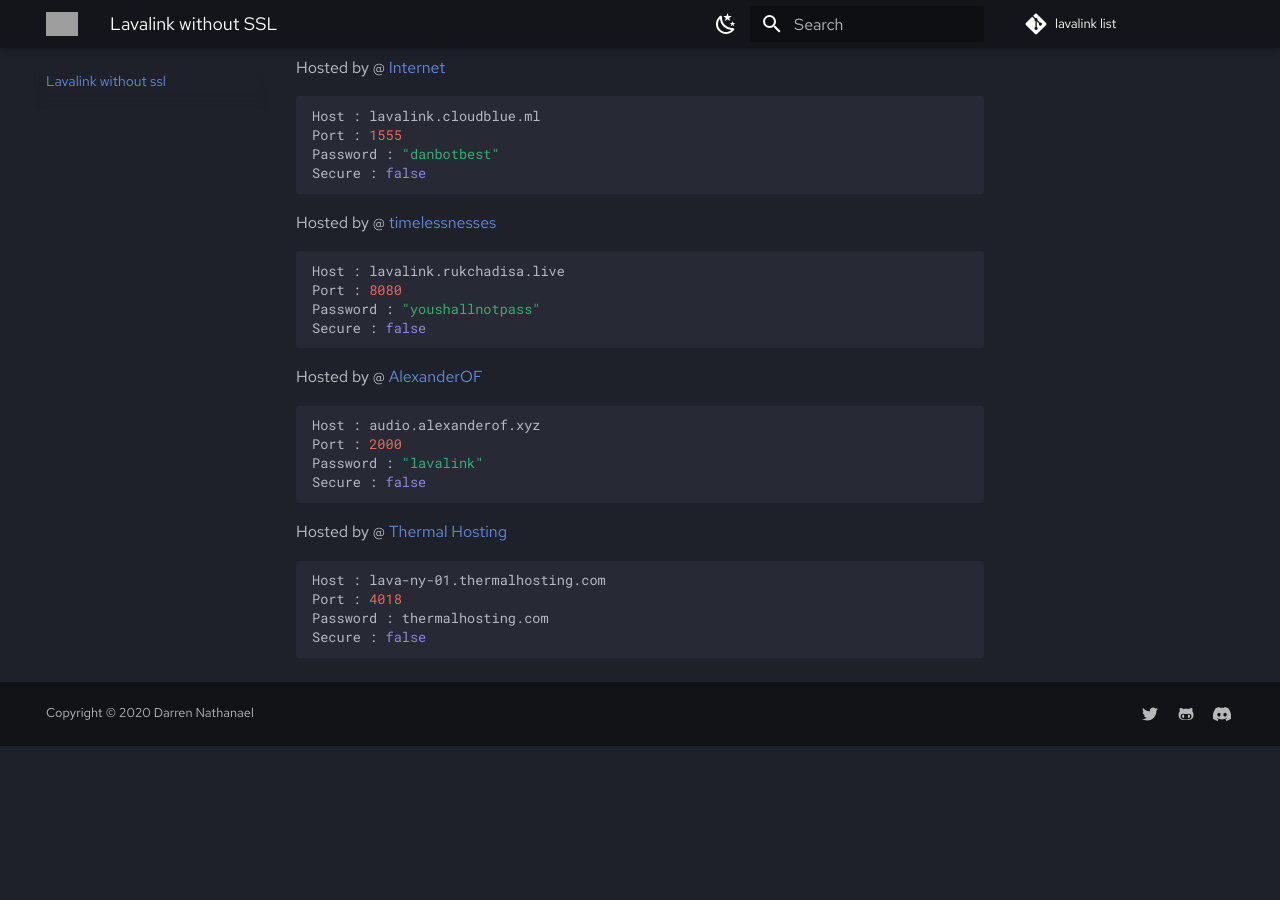
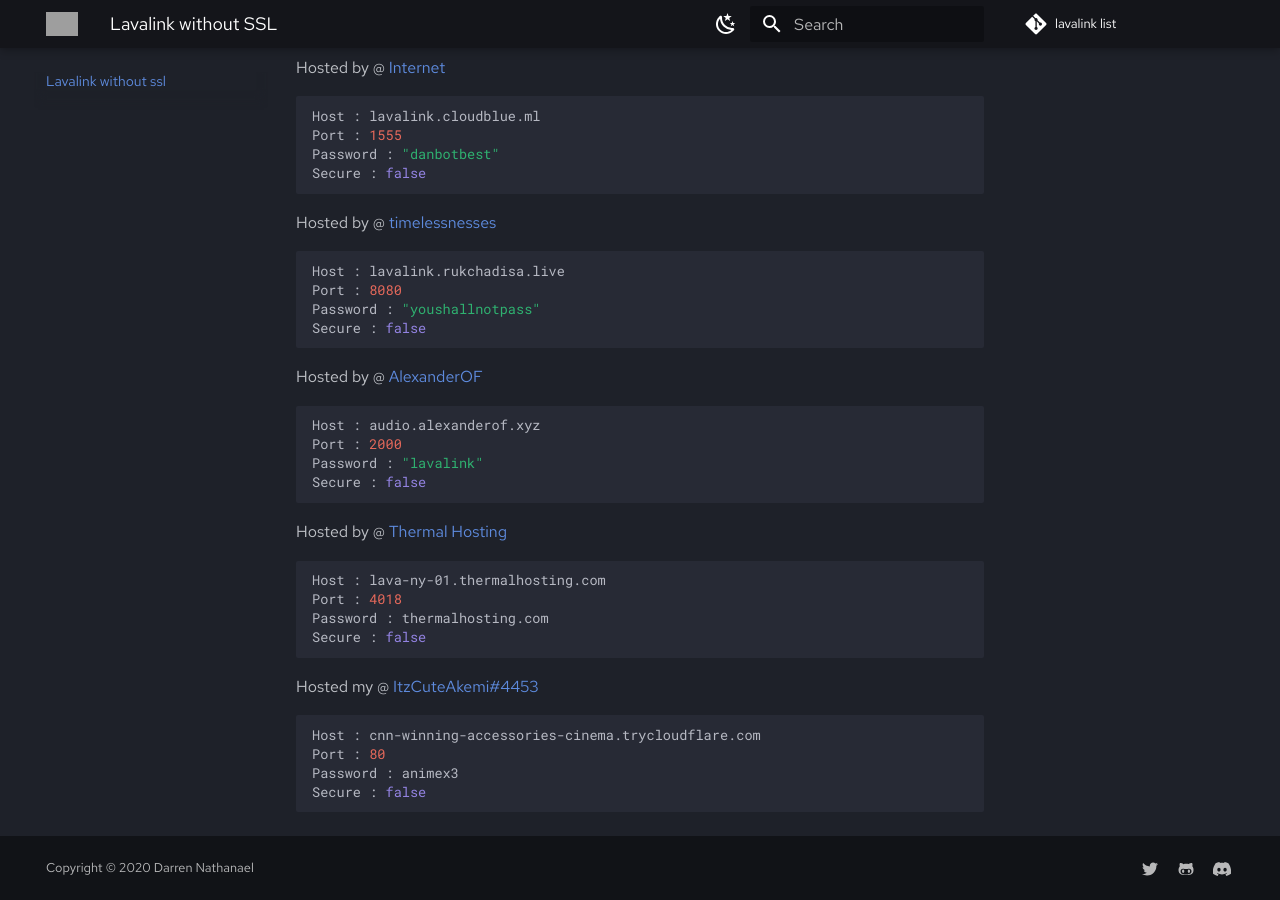
Before and after one commit to DarrenOfficial/lavalink-list, an MkDocs documentation site: the page built from docs/NoSSL/lavalink-without-ssl.md, in a window 1280 px wide and 900 px high, scrolled down 1720 px. Built offline with MkDocs 1.6.1 and Material for MkDocs 9.7.7, drawn with Linux system fonts in a browser that asks for light colours; comment, search, counter and statistics services are not loaded; before the commit the page ends 2466 px from its top, so only the background shows below that; grey boxes are pictures that could not be loaded.

Commit message:
add lavalink-without-ssl.md (#160)

````diff
--- a/docs/NoSSL/lavalink-without-ssl.md
+++ b/docs/NoSSL/lavalink-without-ssl.md
@@ -115,3 +115,11 @@ Port : 4018
 Password : thermalhosting.com
 Secure : false
 ```
+
+Hosted my @ [ItzCuteAkemi#4453](https://github.com/ItzCuteAkemi)
+```bash
+Host : cnn-winning-accessories-cinema.trycloudflare.com
+Port : 80
+Password : animex3
+Secure : false
+```
````
